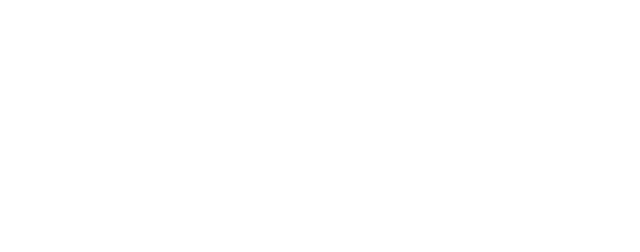
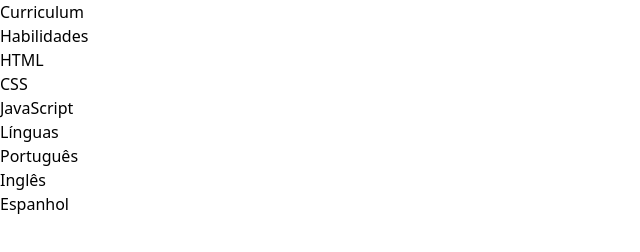
Before and after one commit to xgeovanedamasceno/origamid-tailwindcss-course, a website: page src/index.html in a window 1280 px wide. Shown: the whole page, without its empty margins (0-640 px from the left). Drawn offline with nearby package versions, Linux system fonts and the light colour scheme; files that its build step writes are made by us from their sources.

Commit message:
add some html elements for training

```diff
--- a/src/index.html
+++ b/src/index.html
@@ -1,12 +1,20 @@
 <!DOCTYPE html>
 <html lang="pr-BR">
-<head>
-    <meta charset="UTF-8">
-    <meta name="viewport" content="width=device-width, initial-scale=1.0">
+  <head>
+    <meta charset="UTF-8" />
+    <meta name="viewport" content="width=device-width, initial-scale=1.0" />
     <title>TailwindCSS Course</title>
-    <link rel="stylesheet" href="./src/output.css">
-</head>
-<body>
-
-</body>
+    <link rel="stylesheet" href="./src/output.css" />
+  </head>
+  <body>
+    <h1>Curriculum</h1>
+    <h2>Habilidades</h2>
+    <p>HTML</p>
+    <p>CSS</p>
+    <p>JavaScript</p>
+    <h2>Línguas</h2>
+    <p>Português</p>
+    <p>Inglês</p>
+    <p>Espanhol</p>
+  </body>
 </html>
```
